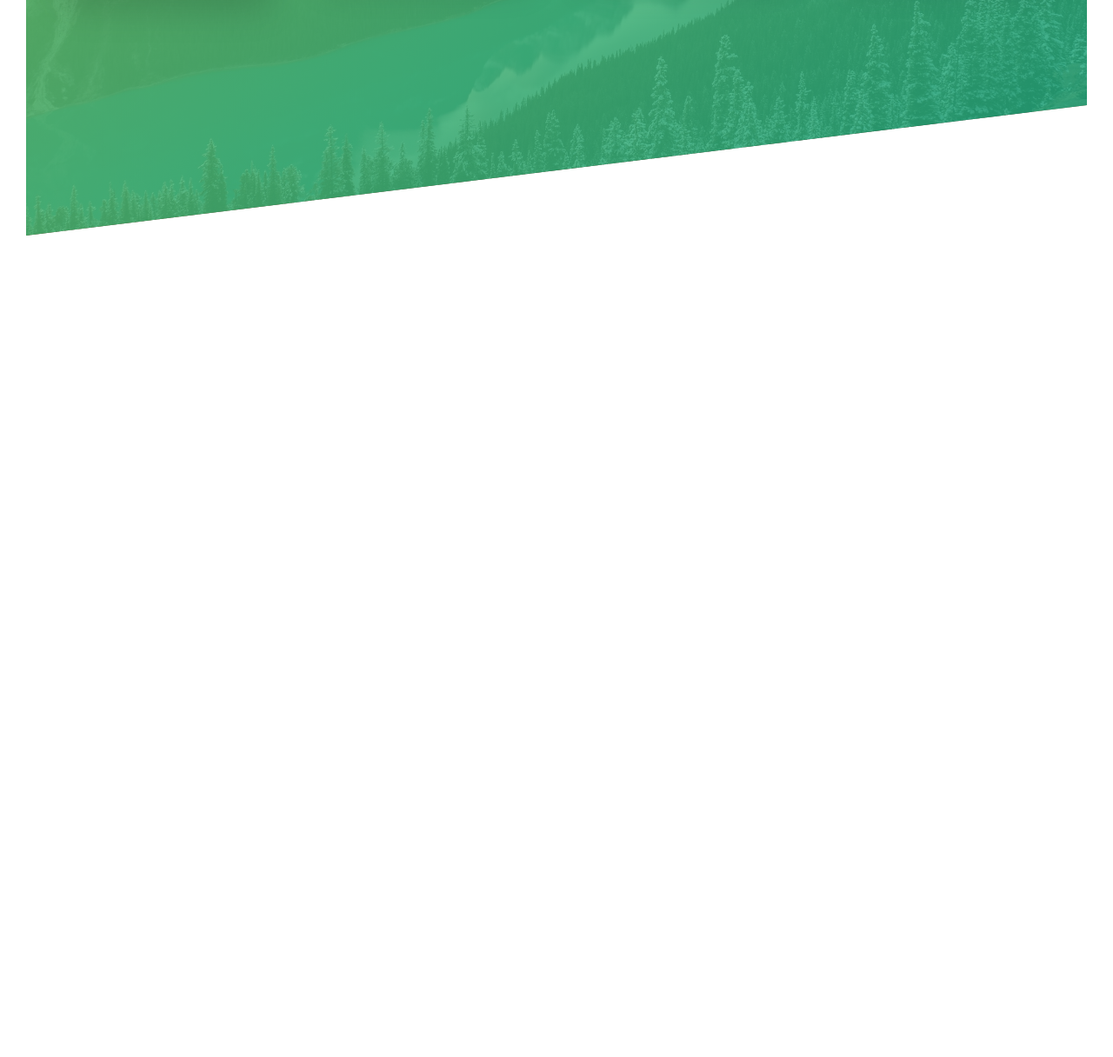
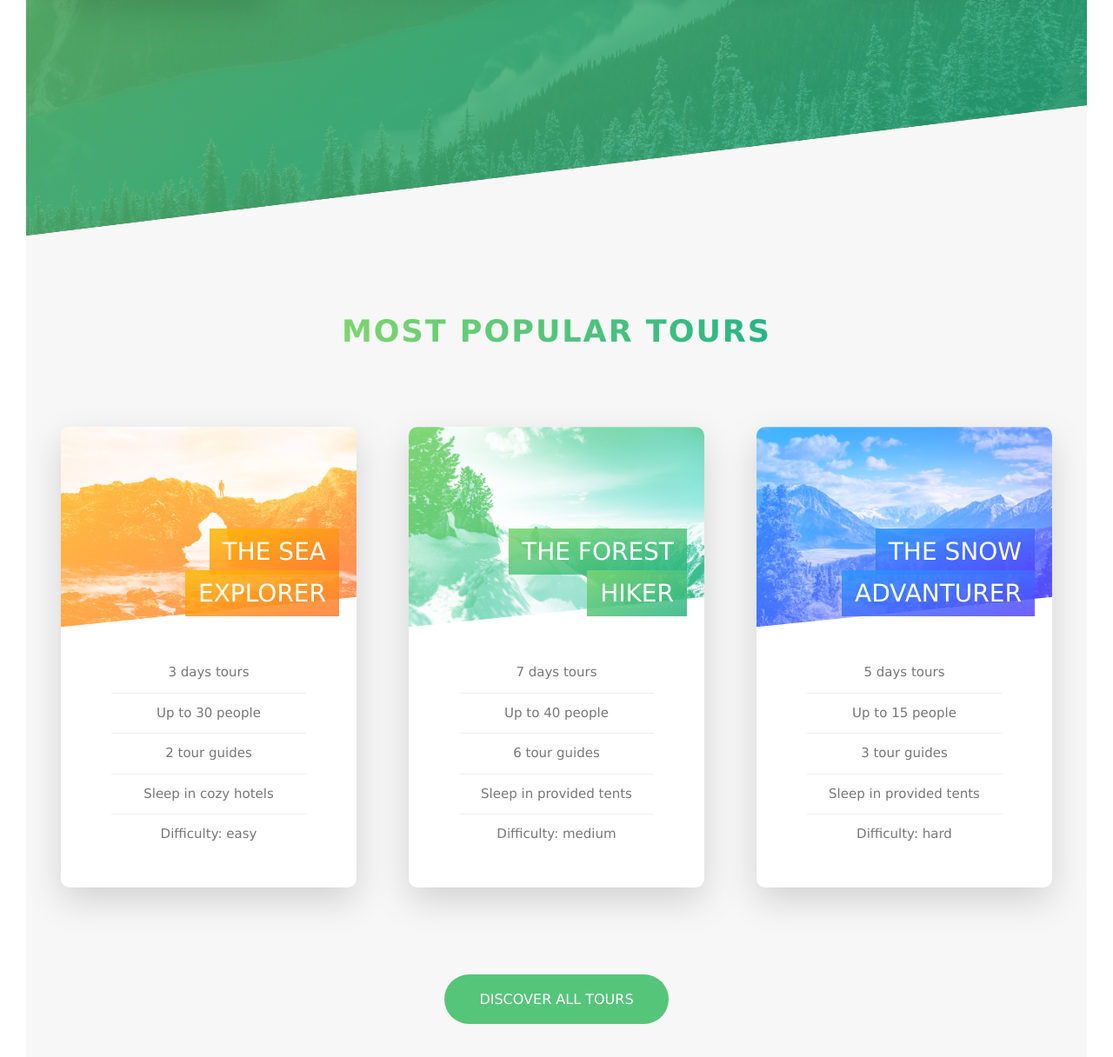
Before and after one commit to darowebdeveloper/natour-sass, a website built with webpack: page src/index.html in a window 1280 px wide. Shown: the part 2043-3259 px from the top of the page at 87% size. Before the commit the page ends 2315 px from the top, so only its background shows below. Built offline with nearby package versions, Linux system fonts and the light colour scheme.

Commit message:
finished section tour rotating cards

```diff
--- a/src/index.html
+++ b/src/index.html
@@ -86,6 +86,102 @@
         </div>
       </div>
       <!-- End of Feature section -->
+      <!-- Tour section -->
+      <section class="section-tour">
+        <div class="u-center-text u-mb-big">
+          <h2 class="heading-secondary">Most Popular Tours</h2>
+        </div>
+        <div class="row">
+          <div class="col-1-of-3">
+            <div class="card">
+              <div class="card__side card__side--front card_side--front--secondary">
+                <div class="card__picture card__picture--secondary">&nbsp;</div>
+                <h4 class="card__heading">
+                  <span class="card__heading-span card__heading-span--secondary">The Sea Explorer</span>
+                </h4>
+                <div class="card__details">
+                  <ul>
+                    <li>3 days tours</li>
+                    <li>Up to 30 people</li>
+                    <li>2 tour guides</li>
+                    <li>Sleep in cozy hotels</li>
+                    <li>Difficulty: easy</li>
+                  </ul>
+                </div>
+              </div>
+              <div class="card__side card__side--back card__side--back--secondary">
+                <div class="card__call-to-action">
+                  <div class="card__price-box">
+                    <p class="card__price-only">Only</p>
+                    <p class="card__price-value">$299</p>
+                  </div>
+                  <a href="#" class="btn btn--white">Book Now!</a>
+                </div>
+              </div>
+            </div>
+          </div>
+          <div class="col-1-of-3">
+            <div class="card">
+              <div class="card__side card__side--front card_side--front--primary">
+                <div class="card__picture card__picture--primary">&nbsp;</div>
+                <h4 class="card__heading">
+                  <span class="card__heading-span card__heading-span--primary">The Forest Hiker</span>
+                </h4>
+                <div class="card__details">
+                  <ul>
+                    <li>7 days tours</li>
+                    <li>Up to 40 people</li>
+                    <li>6 tour guides</li>
+                    <li>Sleep in provided tents</li>
+                    <li>Difficulty: medium</li>
+                  </ul>
+                </div>
+              </div>
+              <div class="card__side card__side--back card__side--back--primary">
+                <div class="card__call-to-action">
+                  <div class="card__price-box">
+                    <p class="card__price-only">Only</p>
+                    <p class="card__price-value">$499</p>
+                  </div>
+                  <a href="#" class="btn btn--white">Book Now!</a>
+                </div>
+              </div>
+            </div>
+          </div>
+          <div class="col-1-of-3">
+            <div class="card">
+              <div class="card__side card__side--front card_side--front--tertiary">
+                <div class="card__picture card__picture--tertiary">&nbsp;</div>
+                <h4 class="card__heading">
+                  <span class="card__heading-span card__heading-span--tertiary">The Snow Advanturer</span>
+                </h4>
+                <div class="card__details">
+                  <ul>
+                    <li>5 days tours</li>
+                    <li>Up to 15 people</li>
+                    <li>3 tour guides</li>
+                    <li>Sleep in provided tents</li>
+                    <li>Difficulty: hard</li>
+                  </ul>
+                </div>
+              </div>
+              <div class="card__side card__side--back card__side--back--tertiary">
+                <div class="card__call-to-action">
+                  <div class="card__price-box">
+                    <p class="card__price-only">Only</p>
+                    <p class="card__price-value">$599</p>
+                  </div>
+                  <a href="#" class="btn btn--white">Book Now!</a>
+                </div>
+              </div>
+            </div>
+          </div>
+        </div>
+        <div class="u-center-text u-mb-big u-mt-huge">
+          <a href="#" class="btn btn--primary">Discover all tours</a>
+        </div>
+      </section>
+      <!-- End of Tour section -->
     </main>
     <!-- End of Main Content -->
     <!-- HTML for Testing the Grid System -->
--- a/src/sass/abstracts/_variables.scss
+++ b/src/sass/abstracts/_variables.scss
@@ -5,9 +5,16 @@ $color-primary: #55c57a;
 $color-primary-light: #7ed56f;
 $color-primary-dark: #28b485;
 
+$color-secondary-light: #ffb900;
+$color-secondary-dark: #ff7730;
+
+$color-tertiary-light: #2998ff;
+$color-tertiary-dark: #5643fa;
+
 $color-grey-light-1: #f7f7f7;
+$color-grey-light-2: #eee;
+$color-grey-dark: #777;
 
-$color-grey-dark: #777;
 $color-white: #fff;
 $color-black: #000;
 /*-------------------------------------------*\
--- a/src/sass/base/_utilities.scss
+++ b/src/sass/base/_utilities.scss
@@ -10,3 +10,9 @@
 .u-mb-small {
   margin-bottom: 1.5rem;
 }
+.u-mt-big {
+  margin-top: 8rem;
+}
+.u-mt-huge {
+  margin-top: 10rem;
+}
--- a/src/sass/components/_button.scss
+++ b/src/sass/components/_button.scss
@@ -32,6 +32,13 @@
     color: $color-grey-dark;
     &::after {
       background: $color-white;
+    }
+  }
+  &--primary {
+    background: $color-primary;
+    color: $color-white;
+    &::after {
+      background: $color-primary;
     }
   }
   /* psuedo element */
--- /dev/null
+++ b/src/sass/components/_card.scss
@@ -0,0 +1,176 @@
+.card {
+  // Rotate card effect style
+  // 1. Add big perspective (1500px) to parent element (.card)
+  perspective: 150rem;
+  // 2. When the parent hovered, rotate the child element (.card_side)
+  // .card:hover .card__side--front
+  &:hover &__side--front {
+    // the front side rotate when hover
+    // use -180deg to make it continue rotating effect
+    transform: rotateY(-180deg);
+  }
+  // 4. the back side rotate back to 0 when hover
+  &:hover &__side--back {
+    transform: rotateY(0);
+  }
+  // 5. For child reference
+  position: relative;
+  // 6. Give the parent element the same height as a card to get back perspective
+  height: 53rem;
+  // End of Rotate card effect style
+  &__side {
+    cursor: cell;
+    height: 53rem;
+    transition: all 0.8s ease;
+    font-size: 2rem;
+    border-radius: 1rem;
+    // To fix the .card__picture
+    overflow: hidden;
+    box-shadow: 0 1.5rem 4rem rgba($color-black, 0.15);
+    // 5. Put both sides on each other
+    position: absolute;
+    top: 0;
+    left: 0;
+    width: 100%;
+    // 6. Hide the backside of each card
+    backface-visibility: hidden;
+    &--front {
+      background: $color-white;
+    }
+    &--back {
+      // 3. The back side is in rotate mode already when not hover
+      transform: rotateY(180deg);
+      &--secondary {
+        background: linear-gradient(
+          to right bottom,
+          $color-secondary-light,
+          $color-secondary-dark
+        );
+      }
+      &--tertiary {
+        background: linear-gradient(
+          to right bottom,
+          $color-tertiary-light,
+          $color-tertiary-dark
+        );
+      }
+      &--primary {
+        background: linear-gradient(
+          to right bottom,
+          $color-primary-light,
+          $color-primary-dark
+        );
+      }
+    }
+  }
+  // Front side styles
+  &__picture {
+    background-size: cover;
+    height: 23rem;
+    background-blend-mode: screen;
+    clip-path: polygon(0 0, 100% 0, 100% 85%, 0 100%);
+
+    &--secondary {
+      background-image: linear-gradient(
+          to right bottom,
+          $color-secondary-light,
+          $color-secondary-dark
+        ),
+        url('../../img/nat-5.jpg');
+    }
+    &--tertiary {
+      background-image: linear-gradient(
+          to right bottom,
+          $color-tertiary-light,
+          $color-tertiary-dark
+        ),
+        url('../../img/nat-6.jpg');
+    }
+    &--primary {
+      background-image: linear-gradient(
+          to right bottom,
+          $color-primary-light,
+          $color-primary-dark
+        ),
+        url('../../img/nat-7.jpg');
+    }
+  }
+  &__heading {
+    font-size: 2.8rem;
+    font-weight: normal;
+    text-transform: uppercase;
+    color: $color-white;
+    text-align: right;
+    position: absolute;
+    top: 12rem;
+    right: 2rem;
+    width: 75%;
+  }
+  &__heading-span {
+    padding: 1rem 1.5rem;
+    // When text breaks line; make it appear as separate element
+    // using clone the same css properties
+    box-decoration-break: clone;
+    &--secondary {
+      background-image: linear-gradient(
+        to right bottom,
+        rgba($color-secondary-light, 0.85),
+        rgba($color-secondary-dark, 0.85)
+      );
+    }
+    &--tertiary {
+      background-image: linear-gradient(
+        to right bottom,
+        rgba($color-tertiary-light, 0.85),
+        rgba($color-tertiary-dark, 0.85)
+      );
+    }
+    &--primary {
+      background-image: linear-gradient(
+        to right bottom,
+        rgba($color-primary-light, 0.85),
+        rgba($color-primary-dark, 0.85)
+      );
+    }
+  }
+  &__details {
+    padding: 3rem;
+    ul {
+      list-style: none;
+      width: 80%;
+      margin: 0 auto;
+      li {
+        text-align: center;
+        font-size: 1.5rem;
+        padding: 1rem;
+        &:not(:last-child) {
+          border-bottom: 1px solid $color-grey-light-2;
+        }
+      }
+    }
+  }
+  // End of Front side styles
+  // Back side styles
+  &__call-to-action {
+    position: absolute;
+    top: 50%;
+    left: 50%;
+    transform: translate(-50%, -50%);
+    width: 90%;
+    text-align: center;
+  }
+  &__price-box {
+    text-align: center;
+    margin-bottom: 8rem;
+    color: $color-white;
+  }
+  &__price-only {
+    font-size: 1.4rem;
+    text-transform: uppercase;
+  }
+  &__price-value {
+    font-size: 6rem;
+    font-weight: lighter;
+  }
+  // End of Back side styles
+}
--- a/src/sass/main.scss
+++ b/src/sass/main.scss
@@ -12,6 +12,7 @@
 @import 'components/button';
 @import 'components/composition';
 @import 'components/feature-box';
+@import 'components/card';
 
 @import 'layouts/grid';
 @import 'layouts/header';
--- a/src/sass/pages/_home.scss
+++ b/src/sass/pages/_home.scss
@@ -12,7 +12,7 @@
       rgba($color-primary-light, 0.8),
       rgba($color-primary-dark, 0.8)
     ),
-    url(../img/nat-4.jpg) no-repeat top;
+    url(../../img/nat-4.jpg) no-repeat top;
   /* To cover the container */
   background-size: cover;
 
@@ -24,3 +24,9 @@
   }
   // end of skew
 }
+
+.section-tour {
+  background: $color-grey-light-1;
+  padding: 25rem 0 15rem 0;
+  margin-top: -9.5rem;
+}
```
